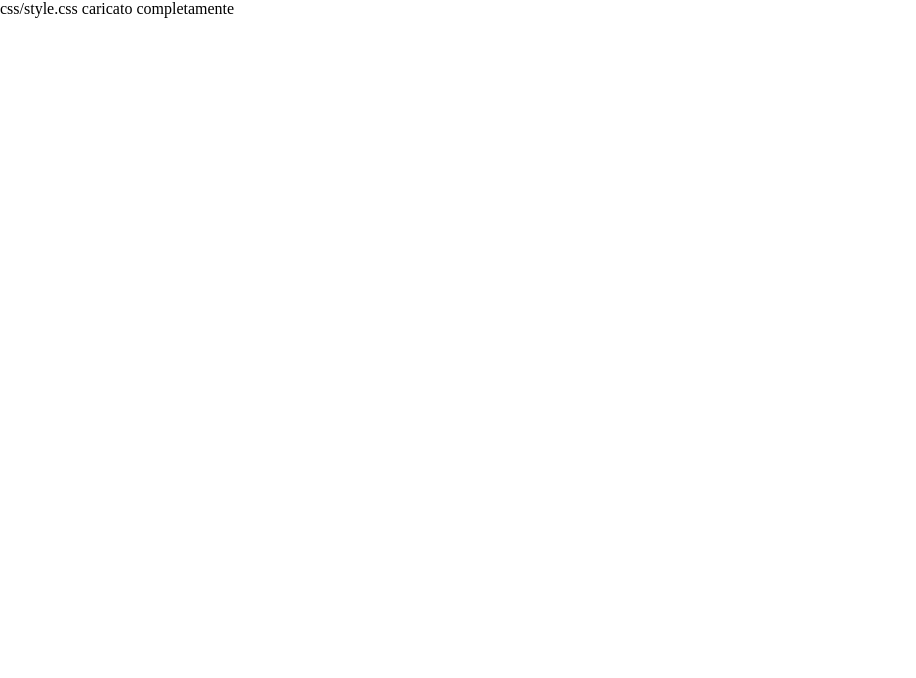
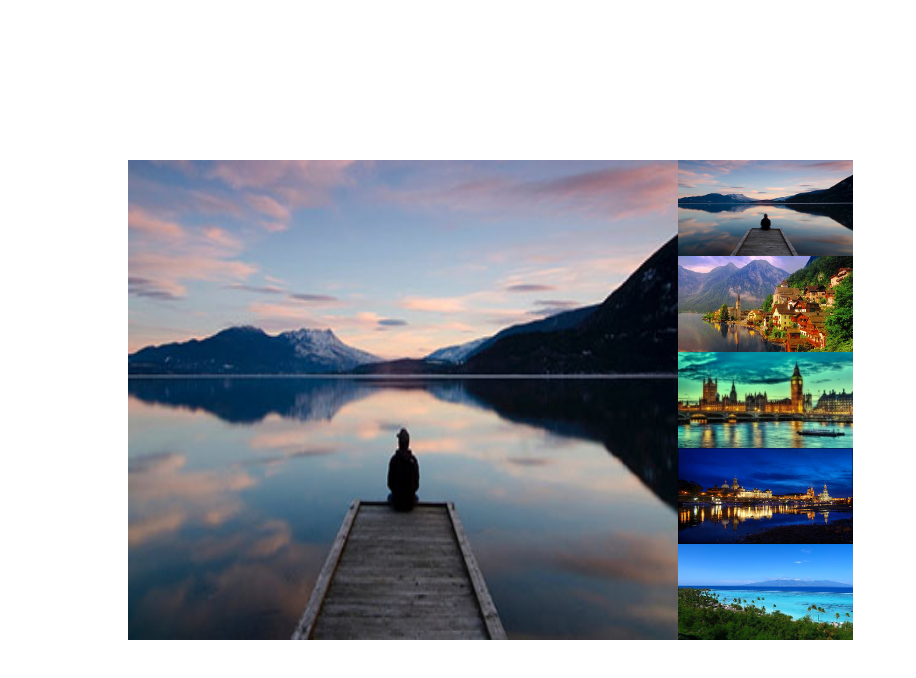
Before and after one commit to AndrianiClaudio/js-array-carousel, a plain HTML site: page index.html in a window 1280 px wide. Shown: the whole page, without its empty margins (0-916 px from the left). Drawn offline with Linux system fonts and the light colour scheme.

Commit message:
MILESTONE 1: creazione container e immagini/thumb

```diff
--- a/css/style.css
+++ b/css/style.css
@@ -4,6 +4,44 @@
     padding: 0;
 }
 
-body::before {
-    content: 'css/style.css caricato completamente';
+body {
+    overflow-x: auto;
 }
+
+.container {
+    display: flex;
+    align-items: center;
+    height: 100vh;
+    min-height: 200px;
+    width: 100%;
+    min-width: 700px;
+    padding: 20vh 10vw;
+}
+.main-img {
+    width: 80%;
+    height: 100%;
+    max-width: 550px;
+}
+.main-img img {
+    width: 100%;
+    height: 100%;
+}
+.thumbnails-menu {
+    display: flex;
+    flex-direction: column;
+    flex-wrap: nowrap;
+    width: 20%;
+    max-width: 175px;
+    height: 100%;
+    /* background-color: saddlebrown; */
+}
+.thumbnails-item {
+    /* background-color: yellow; */
+    height: calc(100% / 5);
+    width: 100%;
+    /* border: 2px solid aquamarine; */
+}
+.thumbnails-item img {
+    height: 100%;
+    width: 100%;
+}
--- a/index.html
+++ b/index.html
@@ -11,6 +11,28 @@
     <link rel="stylesheet" href="css/style.css">
 </head>
 <body>
+    <div class="container">
+        <div class="main-img">
+            <img src="img/01.jpg" alt="">
+        </div>
+        <div class="thumbnails-menu">
+            <div class="thumbnails-item">
+                <img src="img/01.jpg" alt="">
+            </div>
+            <div class="thumbnails-item">
+                <img src="img/02.jpg" alt="">
+            </div>
+            <div class="thumbnails-item">
+                <img src="img/03.jpg" alt="">
+            </div>
+            <div class="thumbnails-item">
+                <img src="img/04.jpg" alt="">
+            </div>
+            <div class="thumbnails-item">
+                <img src="img/05.jpg" alt="">
+            </div>
+        </div>
+    </div>
     <!-- link al file .js -->
     <script src="js/script.js"></script>
 </body>
--- a/js/script.js
+++ b/js/script.js
@@ -1 +1,4 @@
-console.log('js/script.js caricato correttamente');
+/*
+MILESTONE 1
+Per prima cosa, creiamo il markup statico: costruiamo il container e inseriamo l’immagine grande a sinistra e le thumbnails sulla destra in modo da poter stilare lo slider; avremo così la struttura base e gli stili pronti per poterci poi concentrare solamente sull’aspetto logico.
+*/
```
